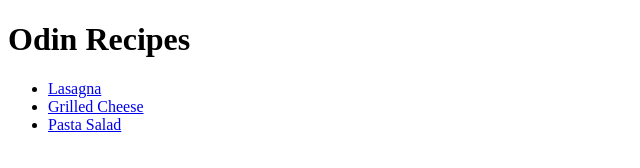
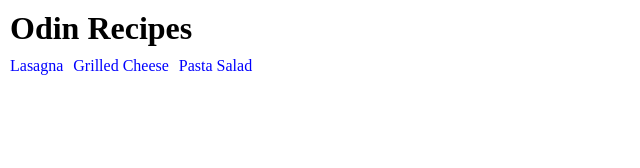
Before and after one commit to eslam-dv/TOP, a plain HTML site: page index.html in a window 1280 px wide. Shown: the whole page, without its empty margins (0-640 px from the left). Drawn offline with Linux system fonts and the light colour scheme.

Commit message:
Some css styles

```diff
--- a/index.html
+++ b/index.html
@@ -2,11 +2,12 @@
 <html lang="en">
   <head>
     <meta charset="utf-8" />
+    <link rel="stylesheet" href="style.css" />
     <title>Odin Recipes</title>
   </head>
   <body>
     <h1>Odin Recipes</h1>
-    <ul>
+    <ul class="links">
       <li>
         <a href="./recipes/lasagna.html">Lasagna</a>
       </li>
--- /dev/null
+++ b/style.css
@@ -0,0 +1,28 @@
+* {
+  box-sizing: border-box;
+  padding: 0;
+  margin: 0;
+}
+
+a {
+  text-decoration: none;
+  color: blue;
+}
+
+a:hover {
+  color: #0000ff60;
+}
+
+h1 {
+  margin-top: 10px;
+  margin-bottom: 10px;
+  margin-left: 10px;
+}
+
+ul {
+  list-style: none;
+  margin-left: 10px;
+  display: flex;
+  flex-direction: row;
+  gap: 10px;
+}
```
